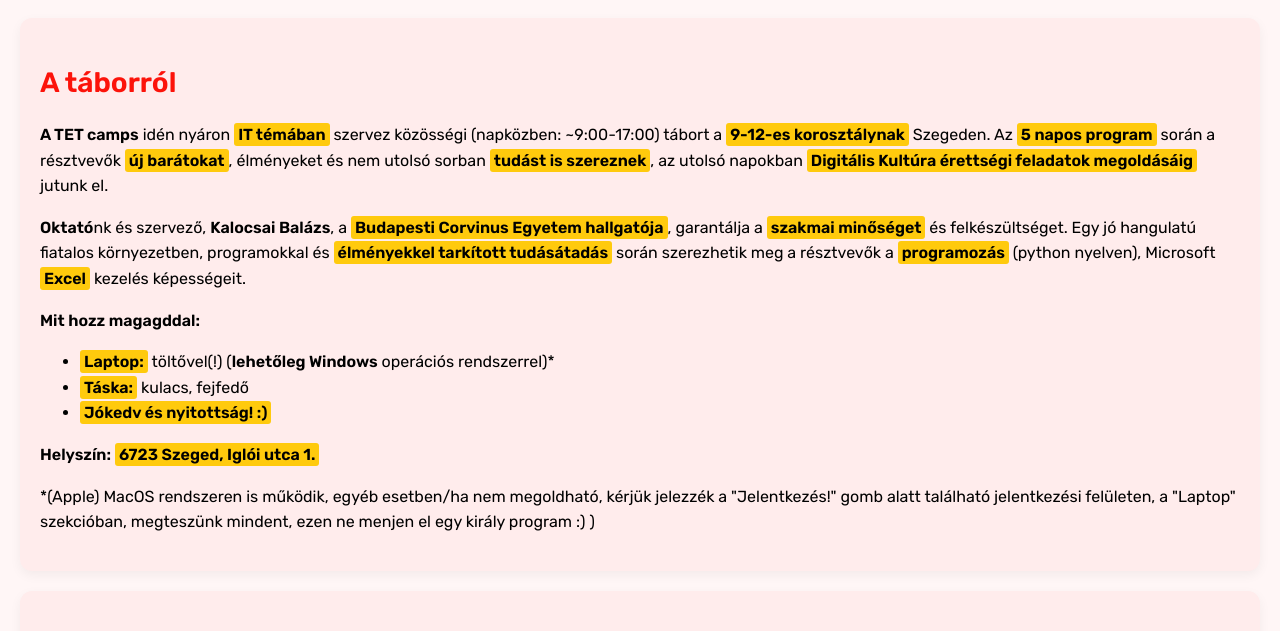
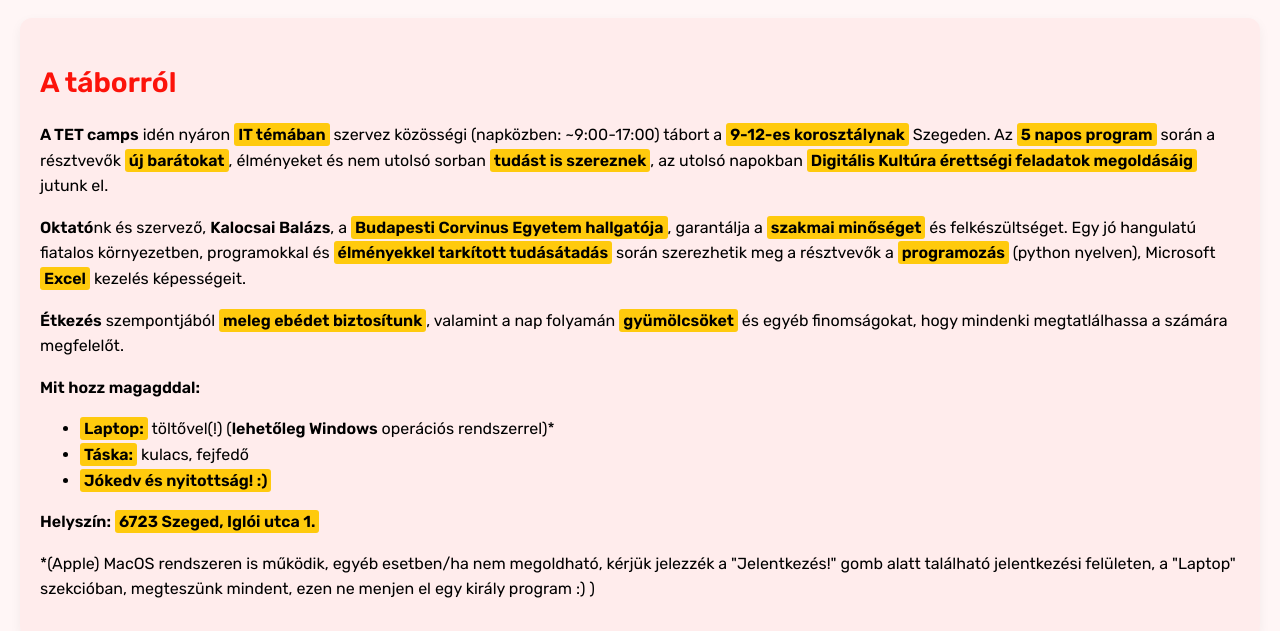
Before and after one commit to tetcamps/tetweb2025, a plain HTML site: page index.html in a window 1280 px wide. Shown: the part 162-793 px from the top of the page. Drawn offline with Linux system fonts and the light colour scheme.

Commit message:
Update index.html
étkezésbiztosítás leírása

```diff
--- a/index.html
+++ b/index.html
@@ -33,7 +33,10 @@
     <div class="about-block">
       <p><strong>Oktató</strong>nk és szervező, <strong>Kalocsai Balázs</strong>, a <span class="highlight">Budapesti Corvinus Egyetem hallgatója</span>, garantálja a <span class="highlight">szakmai minőséget</span> és felkészültséget. Egy jó hangulatú fiatalos környezetben, programokkal és <span class="highlight">élményekkel tarkított tudásátadás</span> során szerezhetik meg a résztvevők a <span class="highlight">programozás</span> (python nyelven), Microsoft <span class="highlight">Excel</span> kezelés képességeit.</p>
     </div>
-	<div class="about-block">
+    <div class="about-block">
+      <p><strong>Étkezés</strong> szempontjából <span class="highlight">meleg ebédet biztosítunk</span>, valamint a nap folyamán <span class="highlight">gyümölcsöket</span> és egyéb finomságokat, hogy mindenki megtatlálhassa a számára megfelelőt.</p>
+    </div>
+    <div class="about-block">
       <p><strong>Mit hozz magagddal:</strong>
 			<ul>
 				<li><span class = "highlight">Laptop:</span> töltővel(!) (<strong>lehetőleg Windows</strong> operációs rendszerrel)*</li>
```
